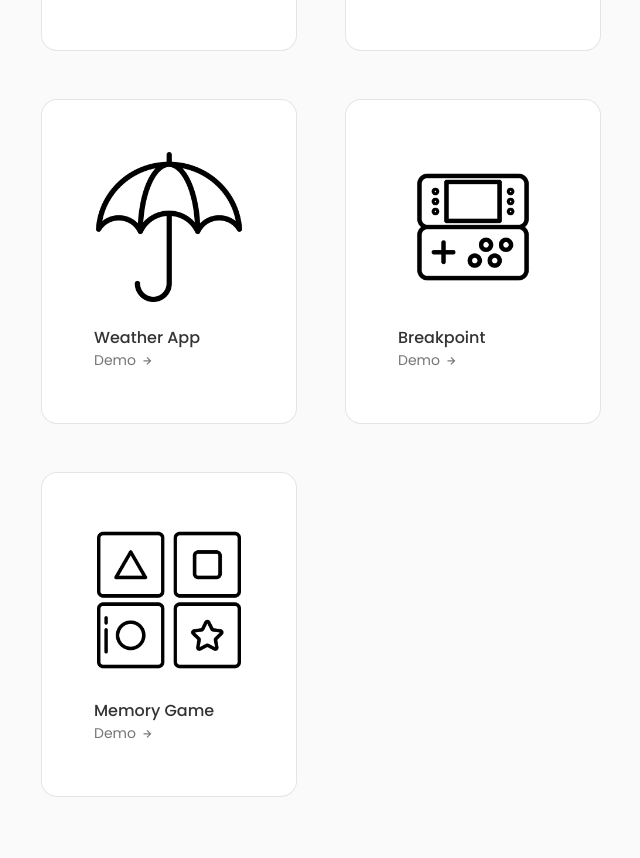
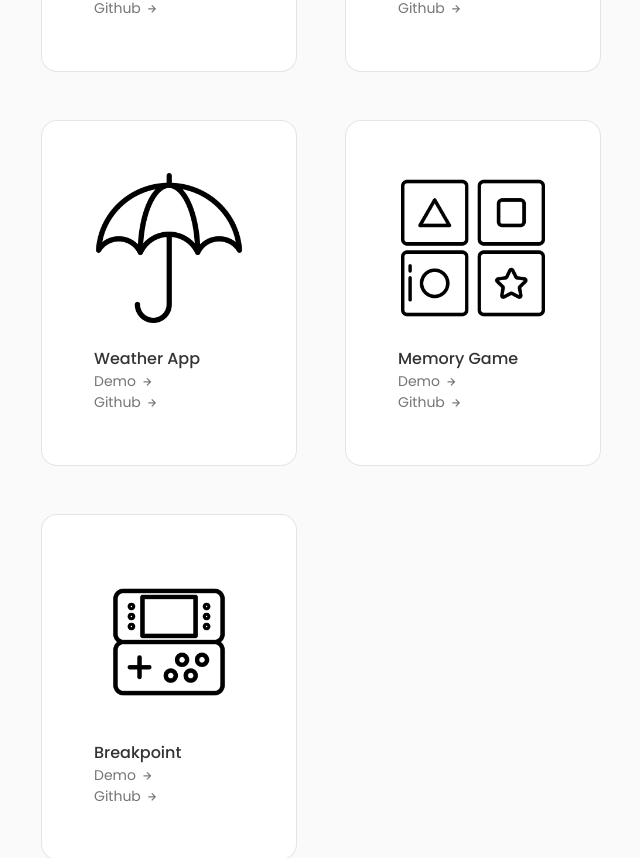
Before and after one commit to patryk77k/my-portfolio, a React (Create React App) app: page / in a window 1280 px wide. Shown: the part 2560-3418 px from the top of the page, without its empty margins (319-959 px from the left). Built offline with nearby package versions, Linux system fonts and the light colour scheme.

Commit message:
add new portfolio and update lebenslauf

```diff
--- a/src/components/work/Data.jsx
+++ b/src/components/work/Data.jsx
@@ -10,6 +10,8 @@ export const projectsData = [
     image: management_site,
     title: "Management Site",
     category: "APP",
+    href: "https://managementsite-c1e80.web.app/",
+    href_git: "https://github.com/patryk77k/ManagementSite"
   },
   {
     id: 2,
@@ -17,6 +19,8 @@ export const projectsData = [
     title: "Admin Panel",
     category: "APP",
     href: "https://admin-panel-rfni.onrender.com/",
+    href_git: "https://github.com/patryk77k/admin-panel"
+
   },
   // {
   //   id: 3,
@@ -30,6 +34,7 @@ export const projectsData = [
     title: "Weather App",
     category: "APP",
     href: "https://main--dazzling-zabaione-ad81f4.netlify.app/",
+    href_git: "https://github.com/patryk77k/weather-app"
   },
   // {
   //   id: 5,
@@ -37,19 +42,22 @@ export const projectsData = [
   //   title: "Web design",
   //   category: "MERN",
   // },
+
   {
     id: 6,
+    image: memory_game,
+    title: "Memory Game",
+    category: "APP",
+    href: "https://memory-game-bs2i.onrender.com",
+    href_git: "https://github.com/patryk77k/memory-game-react"
+  },
+  {
+    id: 8,
     image: breakpoint,
     title: "Breakpoint",
     category: "APP",
     href: "https://merry-gingersnap-551c99.netlify.app/",
-  },
-  {
-    id: 8,
-    image: memory_game,
-    title: "Memory Game",
-    category: "APP",
-    href: "https://marvelous-dragon-a08229.netlify.app/",
+    href_git: "https://github.com/patryk77k/breakpoint_game"
   },
 ];
 export const projectsNav = [
--- a/src/components/work/WorkItems.jsx
+++ b/src/components/work/WorkItems.jsx
@@ -9,6 +9,9 @@ const WorkItems = ({ item }) => {
       <a href={item.href} className="work__button">
         Demo <ibx className="bx bx-right-arrow-alt work__button"></ibx>
       </a>
+      <a href={item.href_git} className="work__button">
+        Github <ibx className="bx bx-right-arrow-alt work__button"></ibx>
+      </a>
       </div>
 
   );
--- a/src/components/work/work.css
+++ b/src/components/work/work.css
@@ -43,7 +43,7 @@
 .work__title {
   font-size: var(--normal-font-size);
   font-weight: var(--font-medium);
-  margin-bottom: var(--mb-0-8);
+  margin-bottom: var(--mb-0-9);
 }
 
 .work__button {
```
Also changed, not shown: 1 other file (tests, documents, lock files or other folders).
